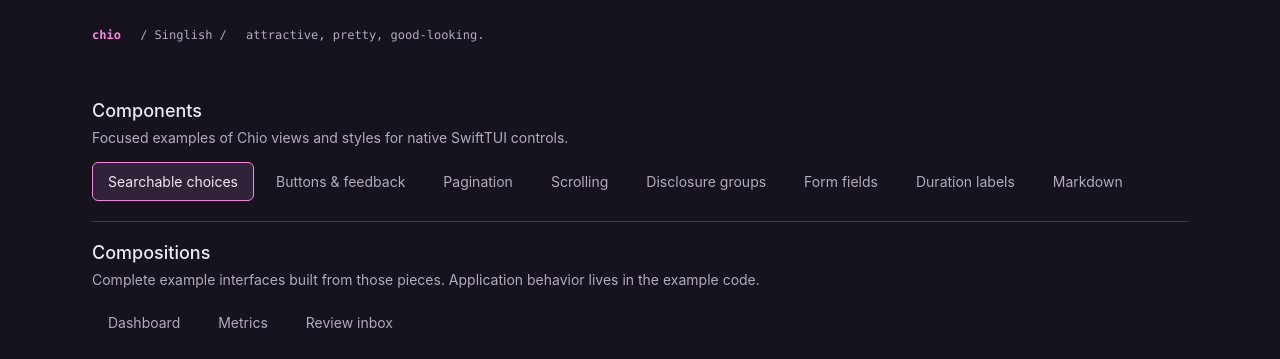
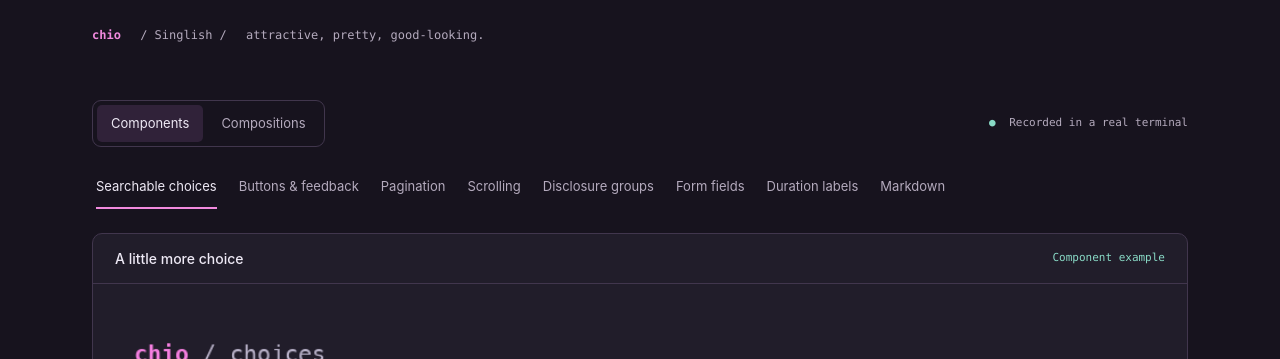
Before and after one commit to echoz/Chio, a plain HTML site: page Docs/Site/index.html in a window 1280 px wide. Shown: the part 441-800 px from the top of the page. Drawn offline with Linux system fonts and the light colour scheme; files whose address does not match are found by name.

Commit message:
Simplify gallery navigation and version its page assets
Co-authored-by: Codex <codex@openai.com>

```diff
--- a/Docs/Site/index.html
+++ b/Docs/Site/index.html
@@ -33,12 +33,17 @@
       </section>
 
       <section id="demos" class="demos" aria-label="Terminal recordings">
+        <h2 id="examples-heading" class="visually-hidden">Explore the examples</h2>
         <div class="demo-navigation">
-          <div class="demo-group">
-            <h2 id="components-heading">Components</h2>
-            <p>Focused examples of Chio views and styles for native SwiftTUI controls.</p>
-            <nav aria-labelledby="components-heading">
-              <a href="#choices" data-demo="choices" aria-current="true">Searchable choices</a>
+          <div class="demo-toolbar">
+            <nav class="demo-categories" aria-label="Example categories">
+              <a href="#choices" data-category="components">Components</a>
+              <a href="#dashboard" data-category="compositions">Compositions</a>
+            </nav>
+            <span class="recording-label"><span aria-hidden="true">●</span> Recorded in a real terminal</span>
+          </div>
+          <nav class="demo-options" data-recording-group="components" aria-label="Component examples">
+            <a href="#choices" data-demo="choices">Searchable choices</a>
             <a href="#feedback" data-demo="feedback">Buttons &amp; feedback</a>
             <a href="#pagination" data-demo="pagination">Pagination</a>
             <a href="#viewport" data-demo="viewport">Scrolling</a>
@@ -47,17 +52,11 @@
             <a href="#timers" data-demo="timers">Duration labels</a>
             <a href="#markdown" data-demo="markdown">Markdown</a>
           </nav>
-          </div>
-          <div class="demo-group">
-            <h2 id="compositions-heading">Compositions</h2>
-            <p>Complete example interfaces built from those pieces. Application behavior lives in the example code.</p>
-            <nav aria-labelledby="compositions-heading">
+          <nav class="demo-options" data-recording-group="compositions" aria-label="Composed application examples">
             <a href="#dashboard" data-demo="dashboard">Dashboard</a>
             <a href="#metrics" data-demo="metrics">Metrics</a>
             <a href="#inbox" data-demo="inbox">Review inbox</a>
           </nav>
-          </div>
-          <span class="recording-label"><span aria-hidden="true">●</span> Real terminal recordings</span>
         </div>
 
         <article id="choices" class="recording" data-cols="76" data-rows="27">
--- a/Docs/Site/recordings.js
+++ b/Docs/Site/recordings.js
@@ -1,6 +1,8 @@
 (() => {
   const recordings = [...document.querySelectorAll(".recording")];
   const links = [...document.querySelectorAll("[data-demo]")];
+  const categories = [...document.querySelectorAll("[data-category]")];
+  const groups = [...document.querySelectorAll("[data-recording-group]")];
   const players = new Map();
 
   function mount(recording) {
@@ -45,6 +47,11 @@
   function selectRecording() {
     const requestedID = location.hash.slice(1);
     const selected = recordings.find(recording => recording.id === requestedID) ?? recordings[0];
+    const selectedLink = links.find(link => link.dataset.demo === selected.id);
+    const selectedGroup = selectedLink.closest("[data-recording-group]");
+    const activeElement = document.activeElement;
+    const hidesFocus = recordings.some(recording => recording !== selected && recording.contains(activeElement))
+      || groups.some(group => group !== selectedGroup && group.contains(activeElement));
     for (const recording of recordings) {
       recording.hidden = recording !== selected;
       if (recording !== selected) players.get(recording.id)?.pause();
@@ -53,6 +60,32 @@
       if (link.dataset.demo === selected.id) link.setAttribute("aria-current", "true");
       else link.removeAttribute("aria-current");
     }
+    for (const group of groups) group.hidden = group !== selectedGroup;
+    for (const category of categories) {
+      if (category.dataset.category === selectedGroup.dataset.recordingGroup) category.setAttribute("aria-current", "true");
+      else category.removeAttribute("aria-current");
+    }
+    if (hidesFocus) selectedLink.focus({ preventScroll: true });
+
+    // Reveal the active example in the narrow horizontal menu without moving the page.
+    const left = selectedLink.offsetLeft;
+    const right = left + selectedLink.offsetWidth;
+    if (left < selectedGroup.scrollLeft) selectedGroup.scrollLeft = left;
+    else if (right > selectedGroup.scrollLeft + selectedGroup.clientWidth) {
+      selectedGroup.scrollLeft = right - selectedGroup.clientWidth;
+    }
+  }
+
+  // Keep the chooser in view; ordinary links still work without JavaScript and
+  // modified clicks retain the browser's open-in-new-tab behavior.
+  for (const link of [...categories, ...links]) {
+    link.addEventListener("click", event => {
+      if (event.button !== 0 || event.metaKey || event.ctrlKey || event.shiftKey || event.altKey) return;
+      event.preventDefault();
+      const hash = link.getAttribute("href");
+      if (location.hash !== hash) history.pushState(null, "", hash);
+      selectRecording();
+    });
   }
 
   // Keep the screenshot until explicit playback. NPT posters in player 3.17
--- a/Docs/Site/site.css
+++ b/Docs/Site/site.css
@@ -34,14 +34,18 @@ h1 span { color: var(--accent); }
 .definition { margin-top: 28px; font: 12px/1.8 ui-monospace, "SFMono-Regular", Consolas, monospace; color: var(--muted); }
 .definition strong { color: var(--accent); }
 .definition span { margin: 0 12px; }
-.demo-navigation { display: grid; gap: 20px; margin-bottom: 18px; }
-.demo-group h2 { margin: 0; font-size: 18px; font-weight: 550; }
-.demo-group p { margin: 6px 0 12px; color: var(--muted); font-size: 14px; line-height: 1.6; }
-.demo-group + .demo-group { border-top: 1px solid var(--border); padding-top: 20px; }
-.demo-navigation nav { display: flex; flex-wrap: wrap; gap: 6px; }
-.demo-navigation a { padding: 10px 15px; border: 1px solid transparent; border-radius: 6px; color: var(--muted); font-size: 14px; text-decoration: none; }
-.demo-navigation a[aria-current] { border-color: var(--accent); color: var(--text); background: #302239; }
-.recording-label { color: var(--muted); font: 11px/1.5 ui-monospace, "SFMono-Regular", Consolas, monospace; }
+.visually-hidden { position: absolute; width: 1px; height: 1px; padding: 0; margin: -1px; overflow: hidden; clip-path: inset(50%); white-space: nowrap; border: 0; }
+.demo-navigation { margin-bottom: 20px; }
+.demo-toolbar { display: flex; align-items: center; justify-content: space-between; gap: 20px; }
+.demo-categories { display: inline-flex; gap: 4px; padding: 4px; border: 1px solid var(--border); border-radius: 9px; }
+.demo-categories a { padding: 9px 14px; border-radius: 5px; color: var(--muted); font-size: 13px; line-height: 1.4; text-decoration: none; }
+.demo-categories a[aria-current] { color: var(--text); background: #302239; }
+.demo-options { position: relative; display: flex; gap: 22px; padding: 12px 4px 4px; margin-top: 6px; overflow-x: auto; scrollbar-width: thin; scrollbar-color: var(--border) transparent; }
+.demo-options a { flex-shrink: 0; padding: 12px 0; border-bottom: 2px solid transparent; color: var(--muted); font-size: 13px; line-height: 1.4; text-decoration: none; white-space: nowrap; }
+.demo-options a[aria-current] { border-bottom-color: var(--accent); color: var(--text); }
+.demo-navigation a:hover { color: var(--text); }
+.demo-navigation a:focus-visible { outline-offset: 2px; }
+.recording-label { color: var(--muted); font: 11px/1.5 ui-monospace, "SFMono-Regular", Consolas, monospace; white-space: nowrap; }
 .recording-label span { color: var(--mint); padding-right: 7px; }
 .recording { border: 1px solid var(--border); border-radius: 10px; background: var(--surface); overflow: hidden; margin-bottom: 16px; scroll-margin-top: 16px; }
 .recording-heading { display: flex; align-items: center; justify-content: space-between; gap: 18px; padding: 16px 22px; border-bottom: 1px solid var(--border); }
@@ -91,8 +95,9 @@ footer span span { padding: 0 8px; }
   .site-header nav { font-size: 12px; gap: 18px; }
   .intro { padding: 38px 0 28px; }
   .lede { font-size: 17px; }
-  .demo-navigation { gap: 16px; }
-  .demo-navigation a { padding: 9px 13px; }
+  .demo-navigation { margin-bottom: 14px; }
+  .demo-options { gap: 20px; }
+  .recording-label { display: none; }
   .recording-heading { padding: 14px; flex-wrap: wrap; gap: 8px; }
   .recording-caption { padding: 14px; flex-direction: column; gap: 12px; }
   .recording-details { padding: 0 14px 16px; }
```
Also changed, not shown: 2 other files. Lines whose indentation alone changed are shown as unchanged.
